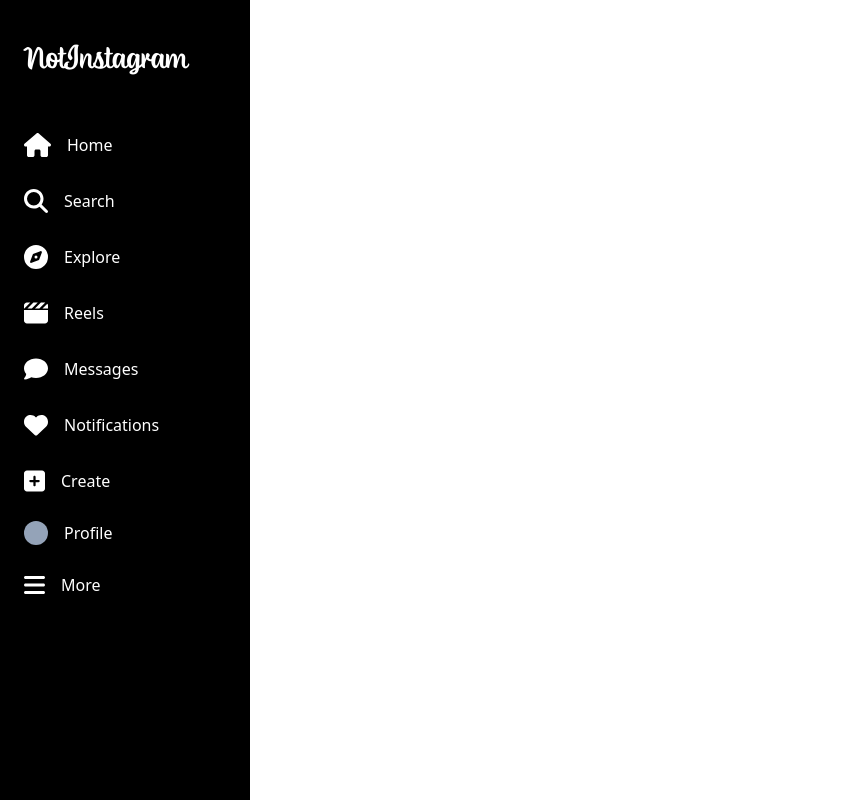
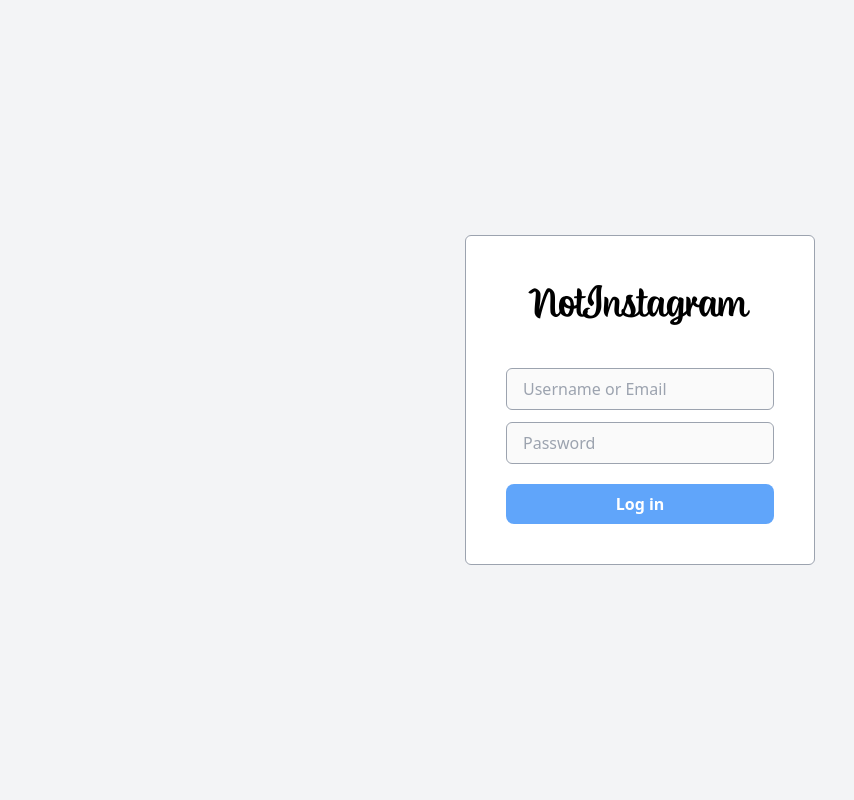
Before and after one commit to SanjeevMhn/instagramCloneAngular, an Angular app: page /login in a window 1280 px wide. Before the commit this address led to /. Shown: the whole page, without its empty margins (0-854 px from the left). Built offline with nearby package versions, Linux system fonts and the light colour scheme.

Commit message:
[ADDED]: added routing and a login page

```diff
--- a/src/app/app-routing.module.ts
+++ b/src/app/app-routing.module.ts
@@ -1,7 +1,13 @@
 import { NgModule } from '@angular/core';
 import { RouterModule, Routes } from '@angular/router';
+import { HomePageComponent } from './home-page/home-page.component';
+import { LoginPageComponent } from './login-page/login-page.component';
 
-const routes: Routes = [];
+const routes: Routes = [
+  { path: 'home', component: HomePageComponent },
+  { path: 'login', component: LoginPageComponent},
+  { path: '', redirectTo: '/home', pathMatch: 'full' }
+];
 
 @NgModule({
   imports: [RouterModule.forRoot(routes)],
--- a/src/app/app.component.html
+++ b/src/app/app.component.html
@@ -1,6 +1 @@
-<div class="content-wrapper">
-  <app-topnav class="md:hidden"></app-topnav>
-  <app-side-nav class="hidden md:block"></app-side-nav>
-  <app-side-nav-resp class="md:hidden"></app-side-nav-resp>
-  <router-outlet></router-outlet>
-</div>
+<router-outlet></router-outlet>
--- a/src/app/app.module.ts
+++ b/src/app/app.module.ts
@@ -8,6 +8,8 @@ import { SideNavComponent } from './side-nav/side-nav.component';
 import { FontAwesomeModule } from '@fortawesome/angular-fontawesome';
 import { SideNavRespComponent } from './side-nav-resp/side-nav-resp.component';
 import { TopnavComponent } from './topnav/topnav.component';
+import { LoginPageComponent } from './login-page/login-page.component';
+import { HomePageComponent } from './home-page/home-page.component';
 
 @NgModule({
   declarations: [
@@ -15,6 +17,8 @@ import { TopnavComponent } from './topnav/topnav.component';
     SideNavComponent,
     SideNavRespComponent,
     TopnavComponent,
+    LoginPageComponent,
+    HomePageComponent,
   ],
   imports: [
     BrowserModule,
--- /dev/null
+++ b/src/app/home-page/home-page.component.html
@@ -0,0 +1,5 @@
+<div class="content-wrapper">
+  <app-topnav class="md:hidden"></app-topnav>
+  <app-side-nav class="hidden md:block"></app-side-nav>
+  <app-side-nav-resp class="md:hidden"></app-side-nav-resp>
+</div>
--- /dev/null
+++ b/src/app/home-page/home-page.component.ts
@@ -0,0 +1,15 @@
+import { Component, OnInit } from '@angular/core';
+
+@Component({
+  selector: 'app-home-page',
+  templateUrl: './home-page.component.html',
+  styleUrls: ['./home-page.component.scss']
+})
+export class HomePageComponent implements OnInit {
+
+  constructor() { }
+
+  ngOnInit(): void {
+  }
+
+}
--- /dev/null
+++ b/src/app/login-page/login-page.component.html
@@ -0,0 +1,20 @@
+<div class="login-wrapper h-screen w-full flex items-center justify-center bg-gray-100">
+    <form action="javascript:void(0)" method="post" class="w-full max-w-[350px] p-[40px] border border-gray-400 rounded-md bg-white">
+        <div class="header mb-8 text-center">
+            <h3 class="header-title font-['instagram\_font'] text-[40px] text-black">NotInstagram</h3>
+        </div>
+        <div class="form-group mb-3">
+            <input type="text" name="" id="" placeholder="Username or Email"
+                class="border border-gray-400 p-[8px_16px] bg-[rgb(250_250_250)] text-gray-600 rounded-md w-full">
+        </div>
+        <div class="form-group mb-5">
+            <input type="password" name="" id="" placeholder="Password"
+                class="border border-gray-400 p-[8px_16px] bg-[rgb(250_250_250)] text-gray-600 rounded-md w-full">
+        </div>
+        <div class="form-group">
+            <button type="submit"
+                class="w-full rounded-lg p-[8px_16px] flex items-center justify-center font-bold text-white bg-blue-400">Log
+                in</button>
+        </div>
+    </form>
+</div>
--- /dev/null
+++ b/src/app/login-page/login-page.component.ts
@@ -0,0 +1,15 @@
+import { Component, OnInit } from '@angular/core';
+
+@Component({
+  selector: 'app-login-page',
+  templateUrl: './login-page.component.html',
+  styleUrls: ['./login-page.component.scss']
+})
+export class LoginPageComponent implements OnInit {
+
+  constructor() { }
+
+  ngOnInit(): void {
+  }
+
+}
```
Also changed, not shown: src/app/home-page/home-page.component.scss (added), src/app/login-page/login-page.component.scss (added), 2 other files (tests, documents, lock files or other folders).
